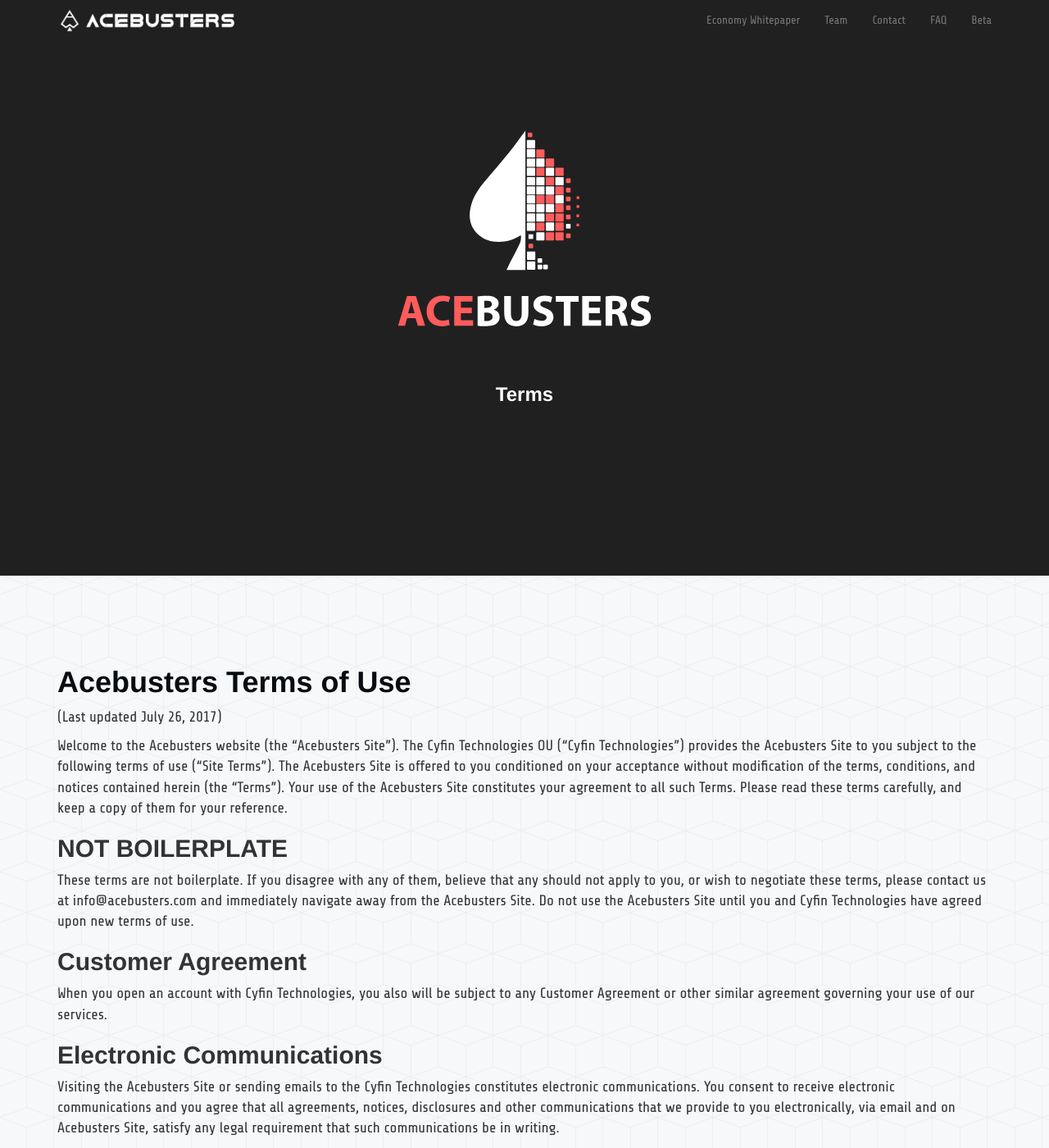
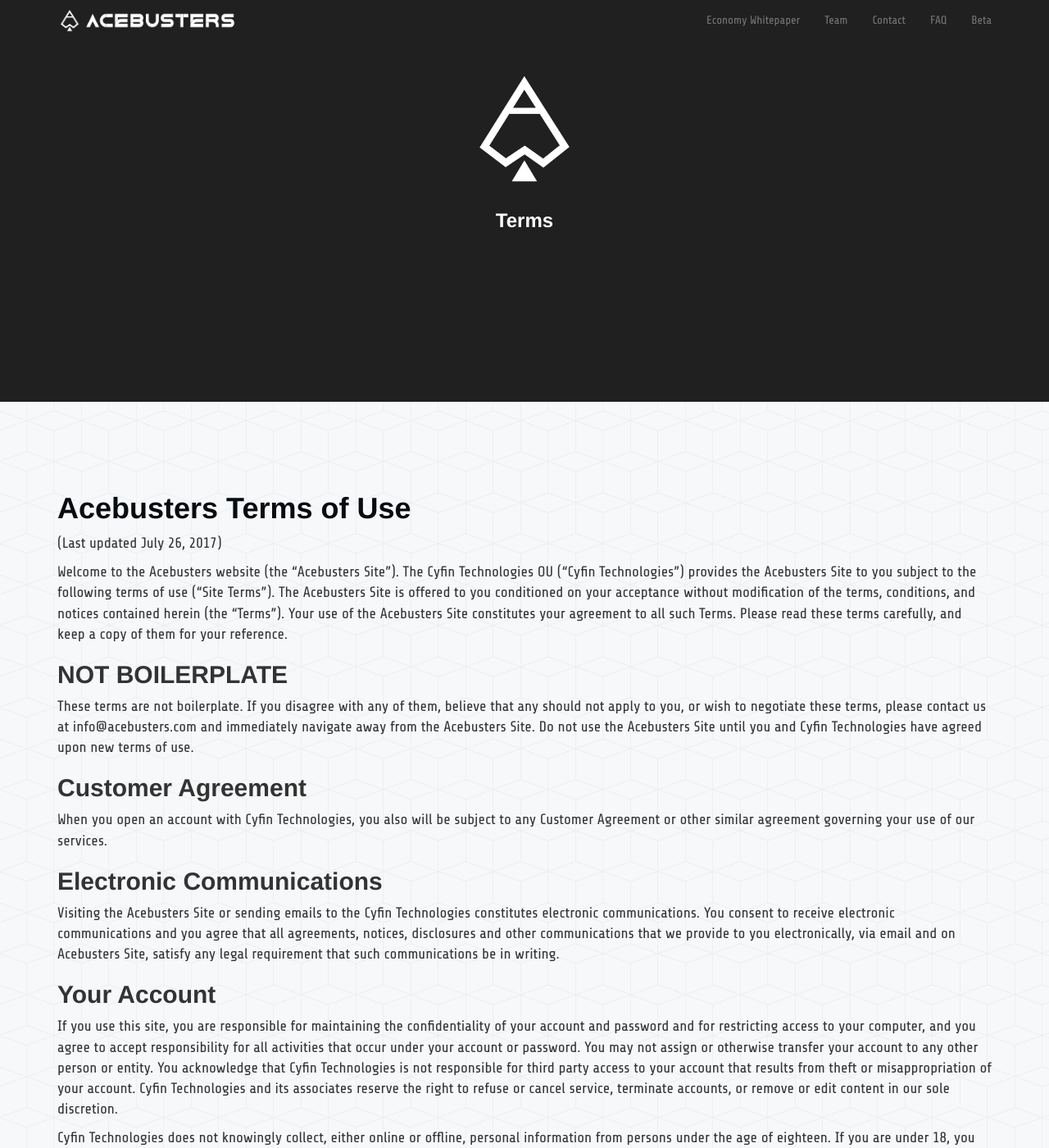
Before and after one commit to acebusters/acebusters-website, a Jekyll site: the page built from terms_of_use.md, in a window 1280 px wide and 1400 px high. Shown: the whole window at 82% size. Built offline with Jekyll 4.4.1, drawn with Linux system fonts in a browser that asks for light colours; our own code applies the rules of GitHub Pages for plain Markdown files.

Commit message:
adjusted terms page

```diff
--- a/_layouts/terms.html
+++ b/_layouts/terms.html
@@ -7,7 +7,7 @@
         <div class="row">
             <div class="col-lg-12">
                 <div class="logo-container-terms">
-                    <img class="logo-img" src="./img/ab-landing-logo.svg" alt="Acebusters Logo">
+                    <img class="logo-img" src="img/ab_logo_white.png" alt="Acebusters Logo">
                     <h3>Terms</h3>
                 </div>
             </div>
--- a/css/landing-page.css
+++ b/css/landing-page.css
@@ -368,7 +368,6 @@
 
 .logo-container {
     text-align: center;
-    margin-top: -100px;
     padding-bottom: 3em;
 }
 
@@ -379,13 +378,13 @@
 
 .logo-container-terms > h3 {
     color: white;
-    margin-top: -3em;
+    margin-top: 1em;
     padding-bottom: 3em;
 }
 
 .logo-container > h3 {
     color: white;
-    margin-top: -3em;
+    margin-top: 3em;
     padding-bottom: 3em;
 }
 
@@ -434,8 +433,9 @@
 }
 
 .logo-img {
-    width: 500px;
-    height: 500px;
+    margin-top: 3em;
+    width: 150px;
+    height: 150px;
 }
 
 @media(max-width: 893px) {
--- a/js/timer.js
+++ b/js/timer.js
@@ -168,6 +168,7 @@
         `,
         mounted() {
             var that = this;
+            debugger;
             // get hard cap
             var p1 = store.fromContract(event, 'hardCap');
             var p2 = store.fromContract(token, 'reserve');
```
